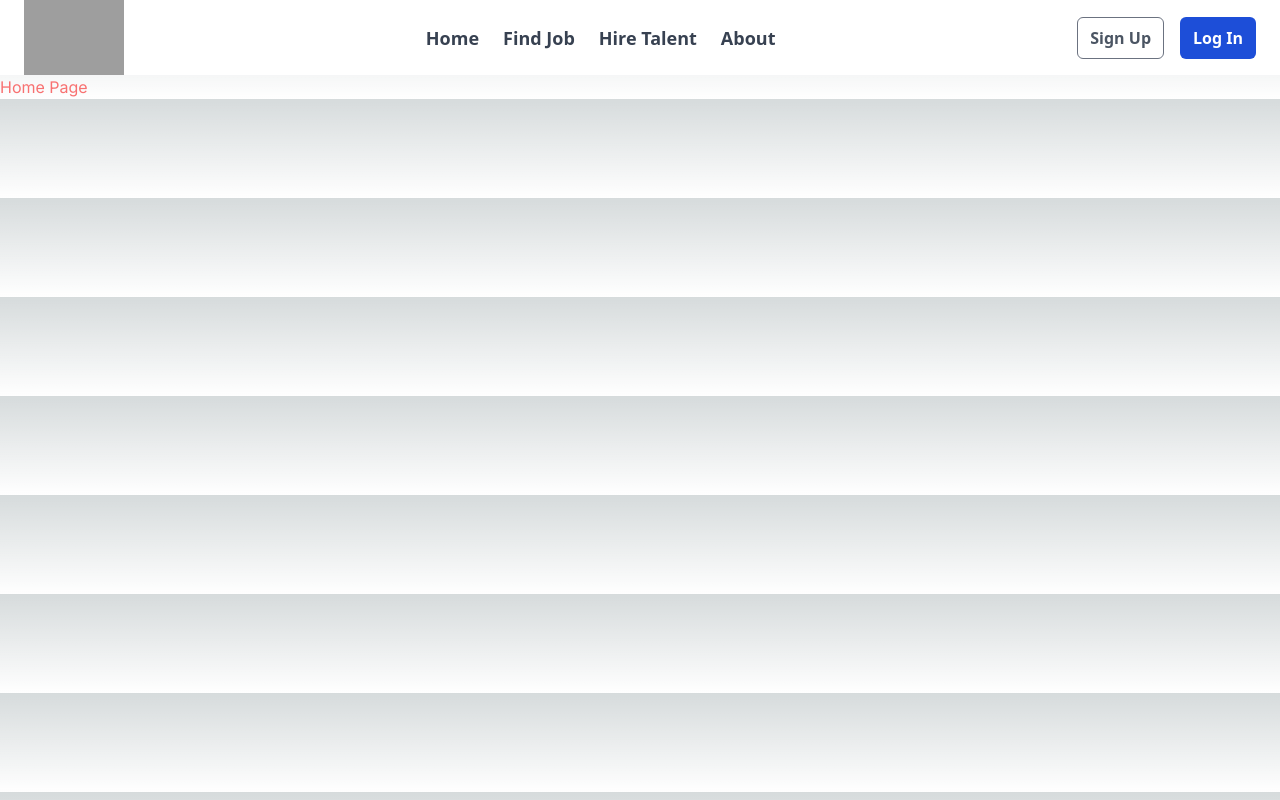
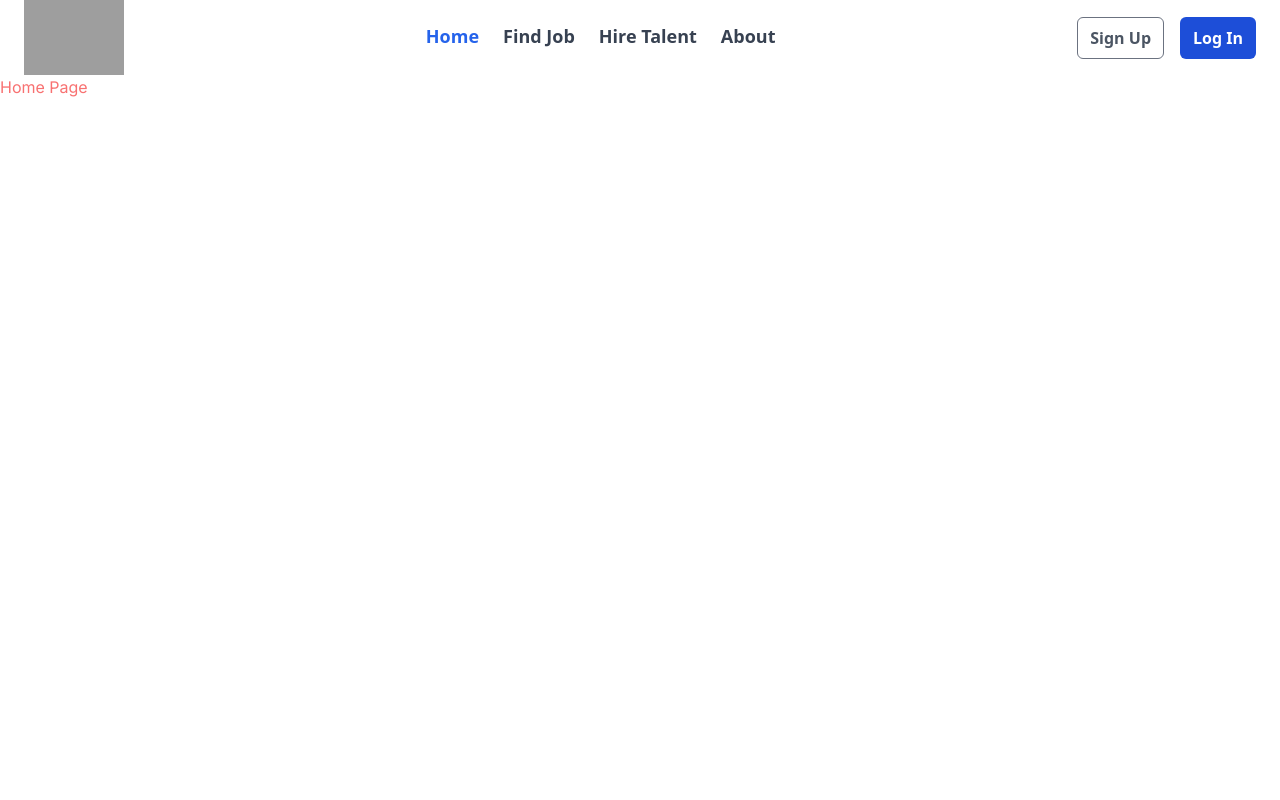
Before and after one commit to FatScythe/JobWell-Client, a Next.js app: page / in a window 1280 px wide. Built offline with nearby package versions, Linux system fonts and the light colour scheme; grey boxes are pictures that could not be loaded.

Commit message:
Styling: Added Hover Animation for Active Page Link

```diff
--- a/src/styles/globals.css
+++ b/src/styles/globals.css
@@ -2,32 +2,17 @@
 @tailwind components;
 @tailwind utilities;
 
-:root {
-  --foreground-rgb: 0, 0, 0;
-  --background-start-rgb: 214, 219, 220;
-  --background-end-rgb: 255, 255, 255;
+
+nav.topnav ul a.active li {
+    @apply text-blue-600;
 }
 
-@media (prefers-color-scheme: dark) {
-  :root {
-    --foreground-rgb: 255, 255, 255;
-    --background-start-rgb: 0, 0, 0;
-    --background-end-rgb: 0, 0, 0;
-  }
+nav.topnav ul a li::after {
+    content: "";
+    @apply block h-1 w-0 bg-blue-400 transition-all duration-500 rounded-md;
 }
 
-body {
-  color: rgb(var(--foreground-rgb));
-  background: linear-gradient(
-      to bottom,
-      transparent,
-      rgb(var(--background-end-rgb))
-    )
-    rgb(var(--background-start-rgb));
+nav.topnav ul a:not(.active) li::after:hover {
+    content: "";
+    @apply block h-1 sm:w-full bg-blue-400;
 }
-
-@layer utilities {
-  .text-balance {
-    text-wrap: balance;
-  }
-}
```
